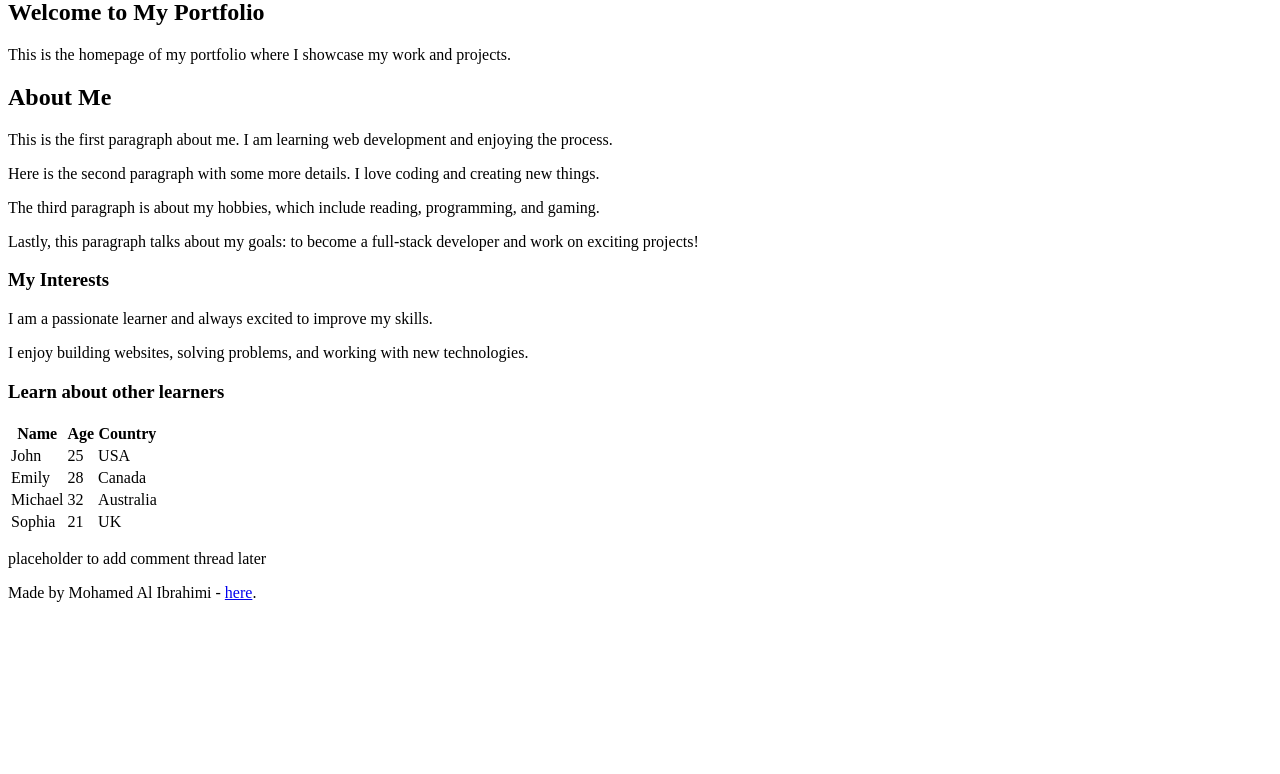
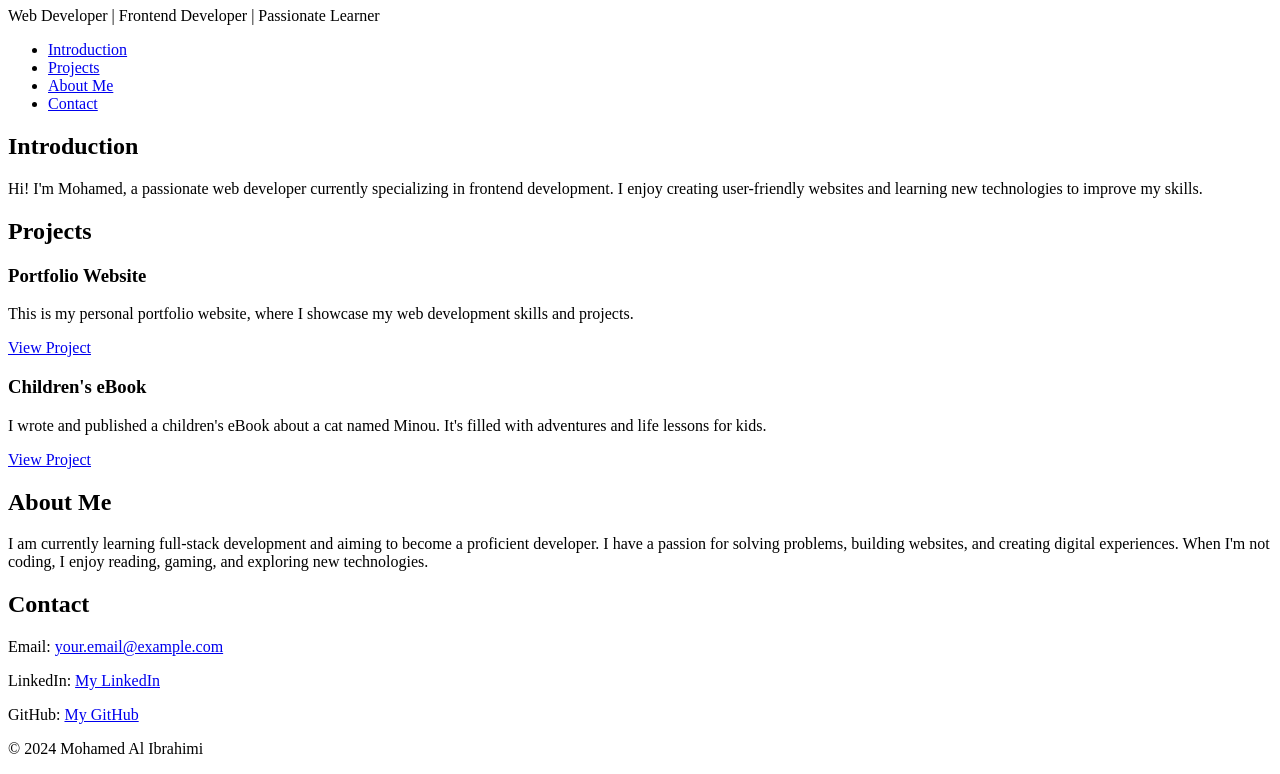
Before and after one commit to Mohamed-gif13/My_First_Portfolio, a plain HTML site: page html_basic/index.html in a window 1280 px wide. Shown: the part 73-847 px from the top of the page. Before the commit the page ends 800 px from the top, so only its background shows below. Drawn offline with Linux system fonts and the light colour scheme.

Commit message:
base_index.html index.html tweets.html

```diff
--- a/html_basic/index.html
+++ b/html_basic/index.html
@@ -3,79 +3,69 @@
 <head>
     <meta charset="UTF-8">
     <meta name="viewport" content="width=device-width, initial-scale=1.0">
-    <title>My Portfolio - Homepage</title>
+    <title>Mohamed Al Ibrahimi - Personal Portfolio</title>
 </head>
 <body>
+
     <!-- Header Section -->
     <header>
-        <nav>
-            <ul>
-                <li><a href="index.html">Home</a></li>
-                <li><a href="tweets.html">Tweets</a></li>
-            </ul>
-        </nav>
+        <h1>Mohamed Al Ibrahimi</h1>
+        <p>Web Developer | Frontend Developer | Passionate Learner</p>
     </header>
 
-    <!-- Main Content Section -->
-    <main>
-        <!-- Article Section -->
-        <article>
-            <h1>Welcome to My Portfolio</h1>
-            <p>This is the homepage of my portfolio where I showcase my work and projects.</p>
+    <!-- Navigation Section -->
+    <nav>
+        <ul>
+            <li><a href="#introduction">Introduction</a></li>
+            <li><a href="#projects">Projects</a></li>
+            <li><a href="#about">About Me</a></li>
+            <li><a href="#contact">Contact</a></li>
+        </ul>
+    </nav>
 
-            <h2>About Me</h2>
-            <p>This is the first paragraph about me. I am learning web development and enjoying the process.</p>
-            <p>Here is the second paragraph with some more details. I love coding and creating new things.</p>
-            <p>The third paragraph is about my hobbies, which include reading, programming, and gaming.</p>
-            <p>Lastly, this paragraph talks about my goals: to become a full-stack developer and work on exciting projects!</p>
-            <h3>My Interests</h3>
-            <p>I am a passionate learner and always excited to improve my skills.</p>
-            <p>I enjoy building websites, solving problems, and working with new technologies.</p>
+    <!-- Introduction Section -->
+    <section id="introduction">
+        <h2>Introduction</h2>
+        <p>Hi! I'm Mohamed, a passionate web developer currently specializing in frontend development. I enjoy creating user-friendly websites and learning new technologies to improve my skills.</p>
+    </section>
 
-            <!-- Table Section: Learners Info -->
-            <h3>Learn about other learners</h3>
-            <table>
-                <thead>
-                    <tr>
-                        <th>Name</th>
-                        <th>Age</th>
-                        <th>Country</th>
-                    </tr>
-                </thead>
-                <tbody>
-                    <tr>
-                        <td>John</td>
-                        <td>25</td>
-                        <td>USA</td>
-                    </tr>
-                    <tr>
-                        <td>Emily</td>
-                        <td>28</td>
-                        <td>Canada</td>
-                    </tr>
-                    <tr>
-                        <td>Michael</td>
-                        <td>32</td>
-                        <td>Australia</td>
-                    </tr>
-                    <tr>
-                        <td>Sophia</td>
-                        <td>21</td>
-                        <td>UK</td>
-                    </tr>
-                </tbody>
-            </table>
+    <!-- Projects Section -->
+    <section id="projects">
+        <h2>Projects</h2>
+
+        <!-- Project 1 -->
+        <article class="project">
+            <h3>Portfolio Website</h3>
+            <p>This is my personal portfolio website, where I showcase my web development skills and projects.</p>
+            <a href="https://github.com/Mohamed-gif13/My_First_Portfolio" target="_blank">View Project</a>
         </article>
 
-        <!-- Aside Section -->
-        <aside>
-            <p>placeholder to add comment thread later</p>
-        </aside>
-    </main>
+        <!-- Project 2 -->
+        <article class="project">
+            <h3>Children's eBook</h3>
+            <p>I wrote and published a children's eBook about a cat named Minou. It's filled with adventures and life lessons for kids.</p>
+            <a href="https://www.amazon.com/author/MohamedAlIbrahimi" target="_blank">View Project</a>
+        </article>
+    </section>
+
+    <!-- About Me Section -->
+    <section id="about">
+        <h2>About Me</h2>
+        <p>I am currently learning full-stack development and aiming to become a proficient developer. I have a passion for solving problems, building websites, and creating digital experiences. When I'm not coding, I enjoy reading, gaming, and exploring new technologies.</p>
+    </section>
+
+    <!-- Contact Section -->
+    <section id="contact">
+        <h2>Contact</h2>
+        <p>Email: <a href="alibrahimi.mohamed.13@example.com">your.email@example.com</a></p>
+        <p>LinkedIn: <a href="https://www.linkedin.com/in/Mohamed-Al-Ibrahimi" target="_blank">My LinkedIn</a></p>
+        <p>GitHub: <a href="https://github.com/Mohamed-gif13" target="_blank">My GitHub</a></p>
+    </section>
 
     <!-- Footer Section -->
     <footer>
-        <p>Made by Mohamed Al Ibrahimi - <a href="https://github.com/Mohamed-gif13" target="_blank">here</a>.</p>
+        <p>&copy; 2024 Mohamed Al Ibrahimi</p>
     </footer>
+
 </body>
 </html>
```
